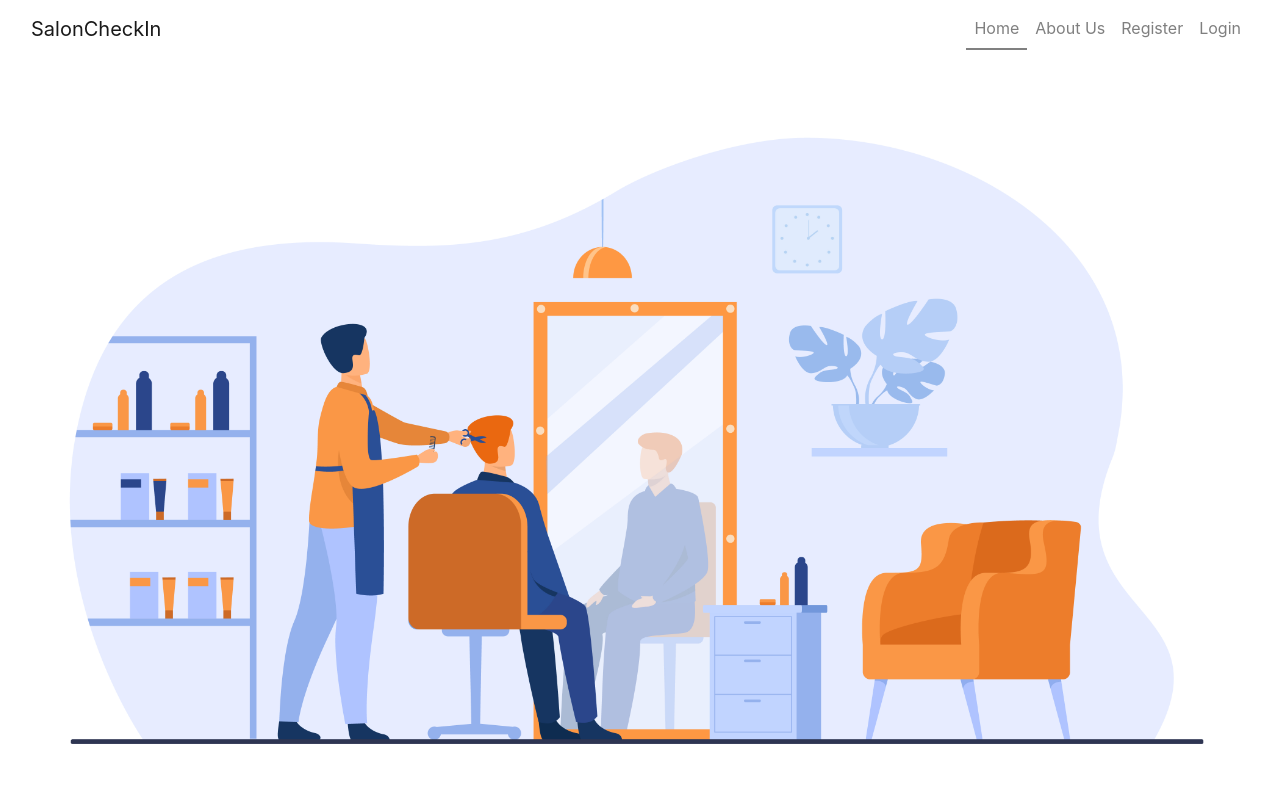
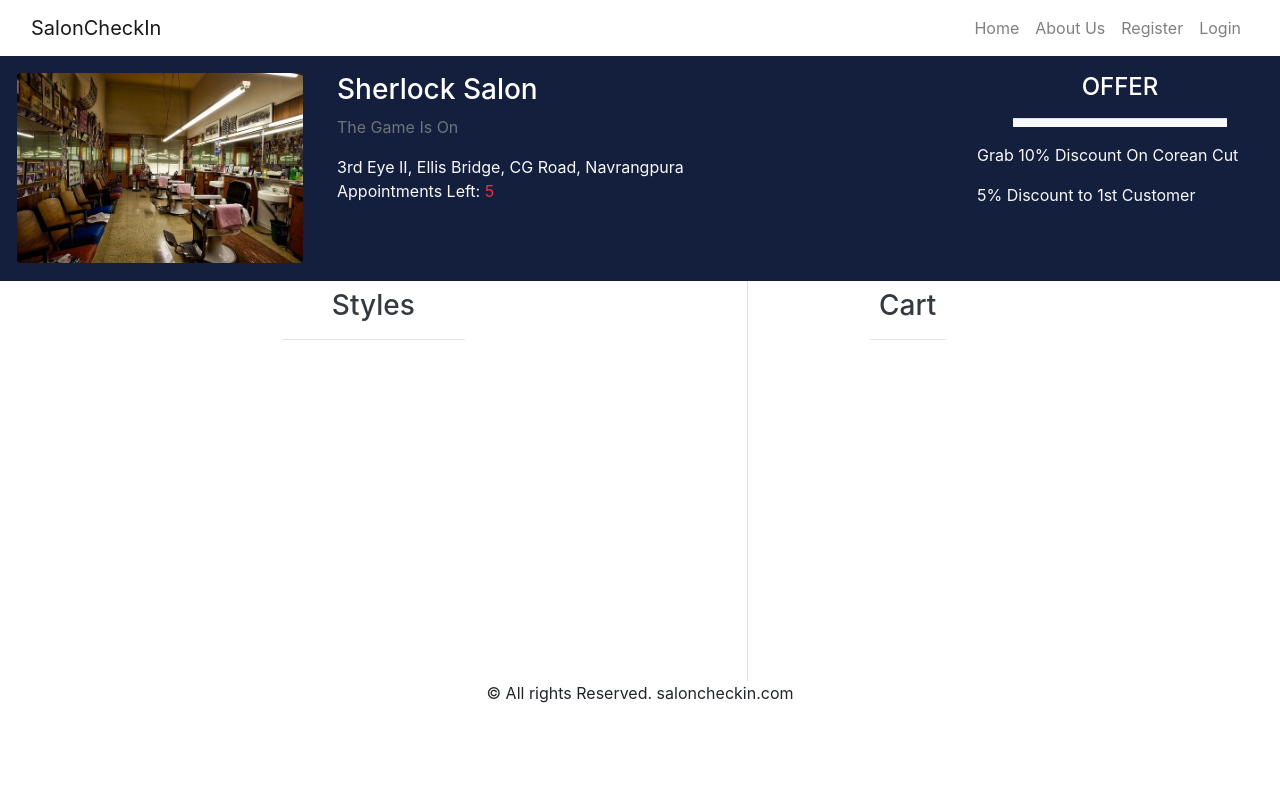
Before and after one commit to dnhirapara/SalonCheckIn, a React (Create React App) app in the folder SalonCheckIn-frontend/: page /salon in a window 1280 px wide. Before the commit this address led to /. Shown: the top 800 px of the page. Built offline with nearby package versions, Linux system fonts and the light colour scheme.

Commit message:
added salon for customer

```diff
--- a/SalonCheckIn-frontend/src/App.jsx
+++ b/SalonCheckIn-frontend/src/App.jsx
@@ -13,6 +13,7 @@ import Footer from './Footer';
 import RegisterCustomer from './RegisterCustomer';
 import RegisterSalon from './RegisterSalon';
 import ShopList from './ShopList';
+import CustomerSalon from './CustomerSalon';
 
 
 
@@ -30,6 +31,7 @@ const App = () =>{
             <Route exact path="home#about" component={Home}/>
             <Route exact path="/shopprofile" component={ShopProfile}/>
             <Route exact path="/customerprofile" component={CustomerProfile}/>
+            <Route exact path="/salon" component={CustomerSalon}/>
             <Redirect to="/"/>
         </Switch>
         <Footer/>
--- /dev/null
+++ b/SalonCheckIn-frontend/src/CustomerSalon.jsx
@@ -0,0 +1,79 @@
+import React from 'react';
+import Divider from '@material-ui/core/Divider';
+import { NavLink } from 'react-router-dom/cjs/react-router-dom.min';
+import { makeStyles } from '@material-ui/core/styles';
+import Paper from '@material-ui/core/Paper';
+
+const useStyles = makeStyles((theme) => ({
+  root: {
+    display: 'flex',
+    flexWrap: 'wrap',
+    '& > *': {
+      margin: theme.spacing(1),
+      width: theme.spacing(16),
+      height: theme.spacing(16),
+    },
+  },
+}));
+
+const mycol ={
+    'border': '2px solid rgb(20, 31, 62)',
+    'height': '225px',
+    'background-color':'#141f3e',
+    'padding-top': '15px'
+}
+
+const styles = {
+    // 'border' :'2px solid white',
+    'height' : '400px',
+    // 'background-color':'grey',
+}
+
+const CustomerSalon = () => {
+    const classes = useStyles();
+    return (
+        <>
+         <div className="container-fluid fixed" >
+    <div className="row">
+      <div className="col-md-3 col-sm-12" style={mycol}>
+      <div className=" align-item-center" >
+      <img src='images/barbershop.jpg' className="align-self-center img-fluid rounded" alt="..."/>
+      </div>
+
+      </div>
+      <div className="col-md-6 mycol col-sm-12" style={mycol}>
+       <h3 className="text-white text-capitalize">sherlock salon</h3>
+       <p className="text-muted text-capitalize">the game is on</p>
+       <span className="text-light text-capitalize ">3rd Eye II, Ellis Bridge, CG Road, Navrangpura</span>
+       <p className="text-light text-capitalize ">Appointments Left:<span className="text-danger">&nbsp;5</span></p>
+
+      </div>
+      <div className="col-md-3 mycol col-sm-12" style={mycol}>
+       <h4 className="text-white text-capitalize text-center">OFFER</h4>
+       <hr className="w-75 pt-2 bg-light"/>
+       <p className="text-light text-capitalize ">Grab 10% Discount on Corean Cut</p>
+       <span className="text-light">5% Discount to 1st Customer </span>
+      </div>
+    </div>
+  </div>
+  <div className="container-fluid">
+  <div className="row">
+     <div className="col-md-7 p-2" style={styles}>
+     <h3 className="text-dark text-capitalize text-center">styles</h3>
+
+     <hr className="w-25 mx-auto pt-2"/>
+     </div>
+      <Divider orientation="vertical" flexItem />
+      <div className="col-md-3 p-2" style={styles}>
+
+      <h3 className="text-dark text-capitalize text-center">Cart</h3>
+      <hr className="w-25 mx-auto pt-2"/>
+      </div>
+  </div>
+  </div>
+
+        </>
+    )
+};
+
+export default CustomerSalon;
--- a/SalonCheckIn-frontend/src/RegisterCustomer.jsx
+++ b/SalonCheckIn-frontend/src/RegisterCustomer.jsx
@@ -4,8 +4,6 @@ import "../node_modules/bootstrap/dist/css/bootstrap.min.css";
 import "../node_modules/bootstrap/dist/js/bootstrap.bundle";
 
 import Alert from './Alert';
-
-
 
 const RegisterCustomer = () =>{
 
--- a/SalonCheckIn-frontend/src/Shop.jsx
+++ b/SalonCheckIn-frontend/src/Shop.jsx
@@ -3,14 +3,33 @@ import { NavLink } from 'react-router-dom/cjs/react-router-dom.min';
 import '../node_modules/bootstrap/dist/css/bootstrap.min.css';
 import '../node_modules/bootstrap/dist/js/bootstrap.bundle';
 // const img1 = 'https://source.unsplash.com/300x200/?salon,scissors';
+import { makeStyles } from '@material-ui/core/styles';
+import Card from '@material-ui/core/Card';
+import CardActionArea from '@material-ui/core/CardActionArea';
+import CardActions from '@material-ui/core/CardActions';
+import CardContent from '@material-ui/core/CardContent';
+import CardMedia from '@material-ui/core/CardMedia';
+import Button from '@material-ui/core/Button';
+import Typography from '@material-ui/core/Typography';
+
+const useStyles = makeStyles({
+	root: {
+		maxWidth: 345
+	},
+	media: {
+		height: 140
+	}
+});
+
 
 
 function Shop(props) {
+	const classes = useStyles();
 	return (
 		<>
 
 		<div className="col-md-4 col-10 mx-auto my-2">
-			<div className="card">
+			{/* <div className="card">
 				<img src='images/barbershop.jpg' className="card-img-top" alt="..."/>
 				<div className="card-body">
 					<h5 className="card-title">{props.title}</h5>
@@ -19,7 +38,34 @@ function Shop(props) {
 					<p className="card-text">Styles: <span className="text-success" >{props.style}</span></p>
 					<NavLink to="#" className="btn btn-outline-info ">Proceed</NavLink>
   				</div>
-			</div>
+			</div> */}
+			<Card className={classes.root}>
+			<CardActionArea>
+				<CardMedia
+					className={classes.media}
+					image='images/barbershop.jpg'
+					title='Contemplative Reptile'
+				/>
+				<CardContent>
+					<Typography gutterBottom variant='h5' component='h2'>
+						{props.title}
+					</Typography>
+					<Typography variant='body2' color='textSecondary' component='p'>
+						Appointments:  <span  className="text-success">{props.appointment}</span>
+
+					</Typography>
+					<Typography variant='body3' color='textSecondary' component='p'>
+					Styles: <span className="text-success" >{props.style}</span>
+					</Typography>
+
+				</CardContent>
+			</CardActionArea>
+			<CardActions>
+				<Button size='small' color='secondary'>
+					Proceed
+				</Button>
+			</CardActions>
+		</Card>
 		</div>
 		</>
 	);
```
